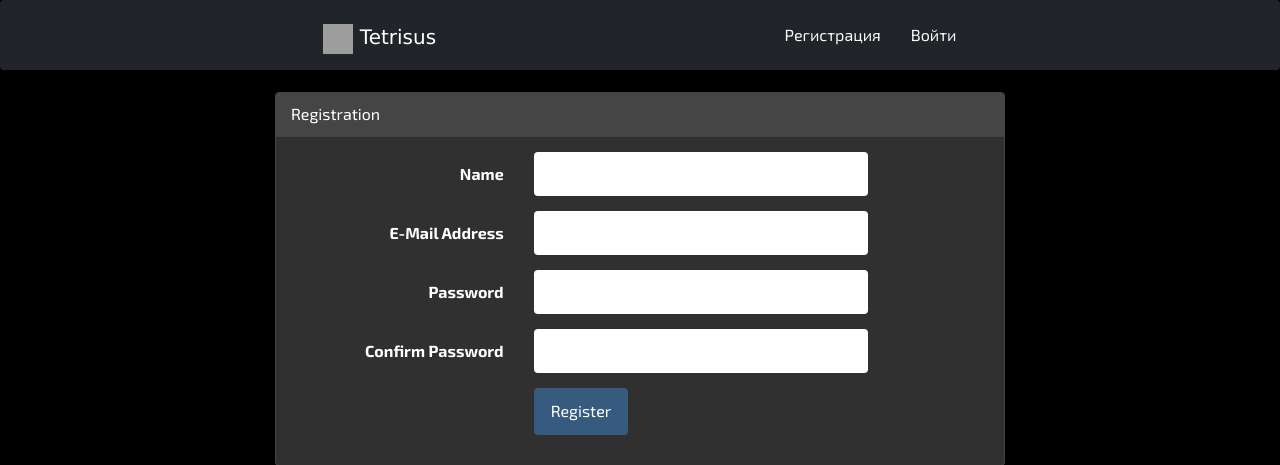
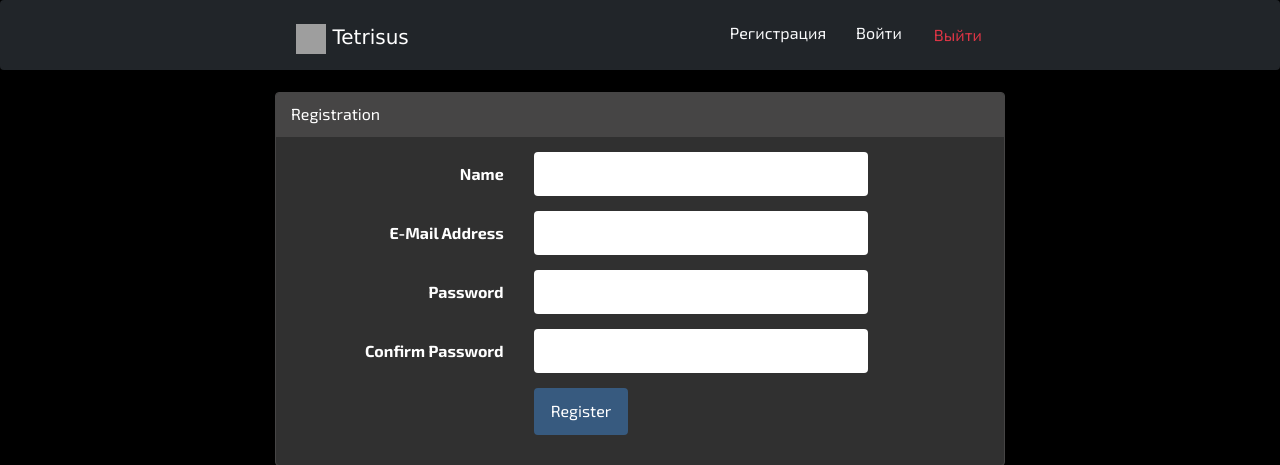
Before and after one commit to AndreyProgramming/Tetris-With-Lobby, a Python web app: template templates/html/registration.html in a window 1280 px wide. Shown: the top 465 px of the page. Run offline with Jinja, Linux system fonts and the light colour scheme; the template is opened without the code that fills it, so the values that code supplies are empty; grey boxes are pictures that could not be loaded.

Commit message:
#8: minor fixess

```diff
--- a/templates/html/lobby.html
+++ b/templates/html/lobby.html
@@ -26,13 +26,13 @@
             </a>
             <ul class="nav justify-content-end">
                 <li class="nav-item">
-                  <a class="nav-link link-light active" href="#">Регистрация</a>
+                  <a class="nav-link link-light active" href="registration.html">Регистрация</a>
                 </li>
                 <li class="nav-item">
-                  <a class="nav-link link-light" href="#">Войти</a>
+                  <a class="nav-link link-light" href="login.html">Войти</a>
                 </li>
                 <li class="nav-item">
-                  <a class="nav-link link-danger" href="#">Выйти</a>
+                  <button class="nav-link btn link-danger">Выйти</button>
                 </li>
             </ul>
         </nav>
--- a/templates/html/login.html
+++ b/templates/html/login.html
@@ -26,13 +26,13 @@
                 </a>
                 <ul class="nav justify-content-end">
                     <li class="nav-item">
-                      <a class="nav-link link-light active" href="#">Регистрация</a>
+                      <a class="nav-link link-light active" href="registration.html">Регистрация</a>
                     </li>
                     <li class="nav-item">
-                      <a class="nav-link link-light" href="#">Войти</a>
+                      <a class="nav-link link-light" href="login.html">Войти</a>
                     </li>
                     <li class="nav-item">
-                        <a class="nav-link link-danger" href="#">Выйти</a>
+                      <button class="nav-link btn link-danger">Выйти</button>
                     </li>
                 </ul>
             </nav>
--- a/templates/html/registration.html
+++ b/templates/html/registration.html
@@ -26,10 +26,13 @@
                 </a>
                 <ul class="nav justify-content-end">
                     <li class="nav-item">
-                      <a class="nav-link link-light active" href="#">Регистрация</a>
+                      <a class="nav-link link-light active" href="registration.html">Регистрация</a>
                     </li>
                     <li class="nav-item">
-                      <a class="nav-link link-light" href="#">Войти</a>
+                      <a class="nav-link link-light" href="login.html">Войти</a>
+                    </li>
+                    <li class="nav-item">
+                      <button class="nav-link btn link-danger">Выйти</button>
                     </li>
                 </ul>
             </nav>
```
Also changed, not shown: templates/html/index.html (+4 -4 lines).
